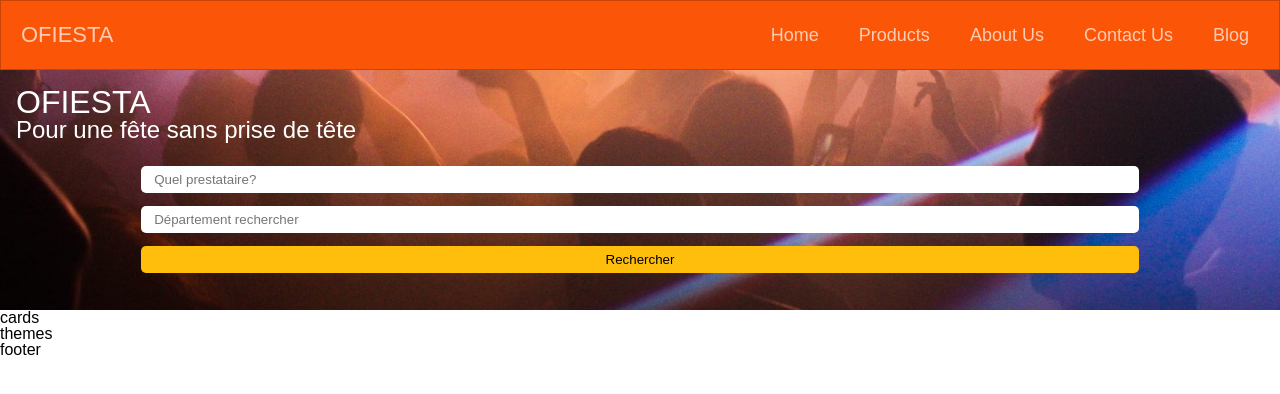
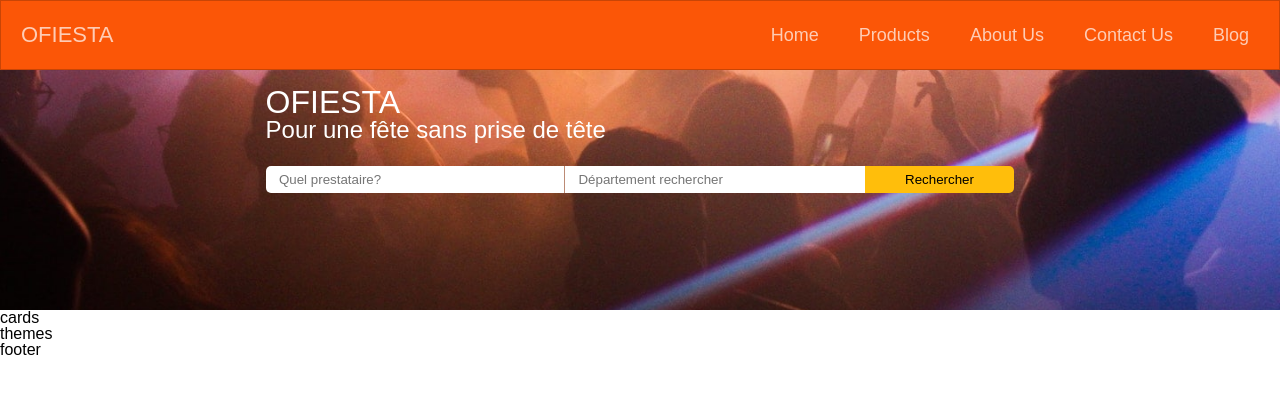
Before and after one commit to lanebuleuse/ofiesta-front, a React app: page / in a window 1280 px wide. Built offline with nearby package versions, Linux system fonts and the light colour scheme.

Commit message:
searchbar done

```diff
--- a/src/components/Search/index.js
+++ b/src/components/Search/index.js
@@ -4,6 +4,7 @@ import './search.scss';
 
 const Search = () => (
   <div className="search">
+    <div className="search--content">
       <h1 className="search--title">OFIESTA</h1>
       <h4 className="search--subtitle">Pour une fête sans prise de tête</h4>
       <form className="search__form">
@@ -20,6 +21,7 @@ const Search = () => (
         <button className="search__form--button" type="submit">Rechercher</button>
       </form>
     </div>
+  </div>
 );
 
 export default Search;
--- a/src/components/Search/search.scss
+++ b/src/components/Search/search.scss
@@ -8,7 +8,21 @@
   height: 30vh;
   padding: 1em;
   color: #fff;
-  //text-shadow: 2px 2px 1px black;
+
+  &--content{
+    width: 100%;
+
+    @media only screen and (min-width: $breakMini) {
+      /* tablets and desktop */
+      width: 80%;
+      margin: 0 auto;
+    }
+
+    @media only screen and (min-width: $breackMedium) {
+      /* desktop */
+      width: 60%;
+    }
+  }
 
   &--title{
     font-size:2em;
@@ -25,11 +39,38 @@
 
     &--input{
       width: 80%;
-      margin-bottom: 1em;
+      margin-bottom: 0.5em;
       height: 2em;
       border: none;
       border-radius: 5px;
       padding: 1em;
+
+      @media only screen and (min-width: $breakMini) {
+        /* tablets and desktop */
+        width: 50%;
+        margin-bottom: 1em;
+
+        &:nth-child(1){
+          border-radius: 5px 0 0 5px;
+          border-right: 1px solid #BC8B75;
+        }
+        &:nth-child(2){
+          border-radius: 0 5px 5px 0;
+        }
+      }
+
+      @media only screen and (min-width: $breackMedium) {
+        /* desktop */
+        width: 40%;
+
+        &:nth-child(1){
+          border-radius: 5px 0 0 5px;
+          border-right: 1px solid #BC8B75;
+        }
+        &:nth-child(2){
+          border-radius: 0;
+        }
+      }
     }
 
     &--button{
@@ -38,6 +79,17 @@
       border-radius: 5px;
       background-color: $colorAlt;
       height: 2em;
+
+      @media only screen and (min-width: $breakMini) {
+        /* tablets */
+        width: 100%;
+      }
+
+      @media only screen and (min-width: $breackMedium) {
+        /* desktop */
+        width: 20%;
+        border-radius: 0 5px 5px 0;
+      }
     }
   }
 }
```
Lines whose indentation alone changed are shown as unchanged.
